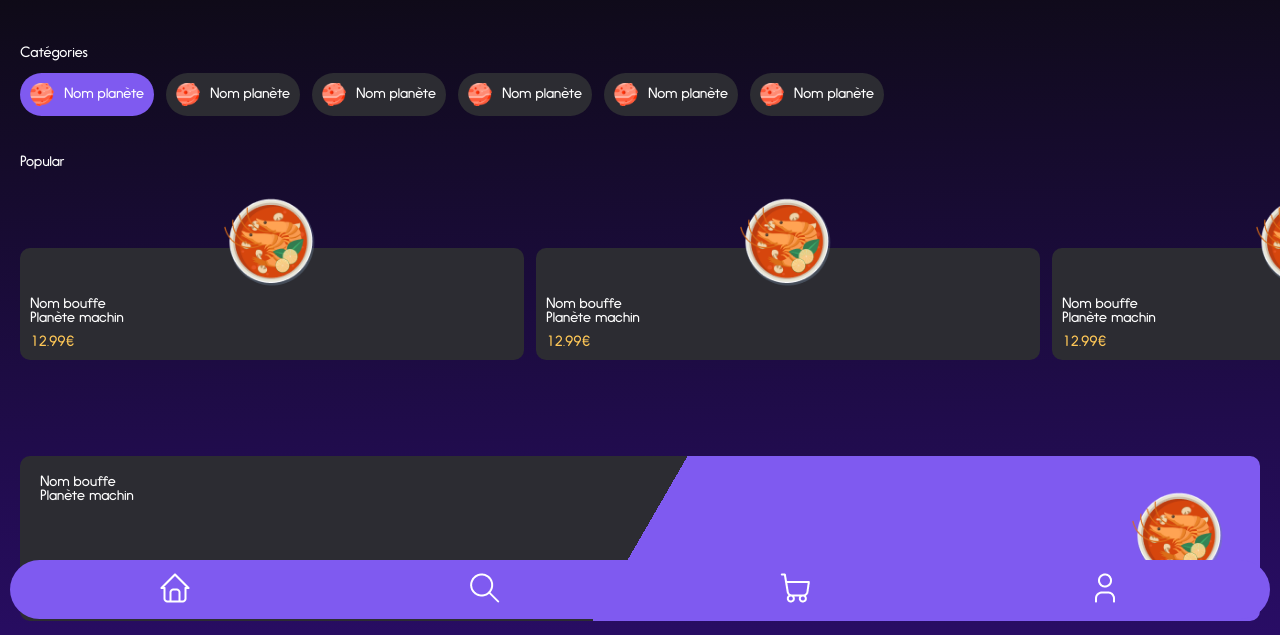
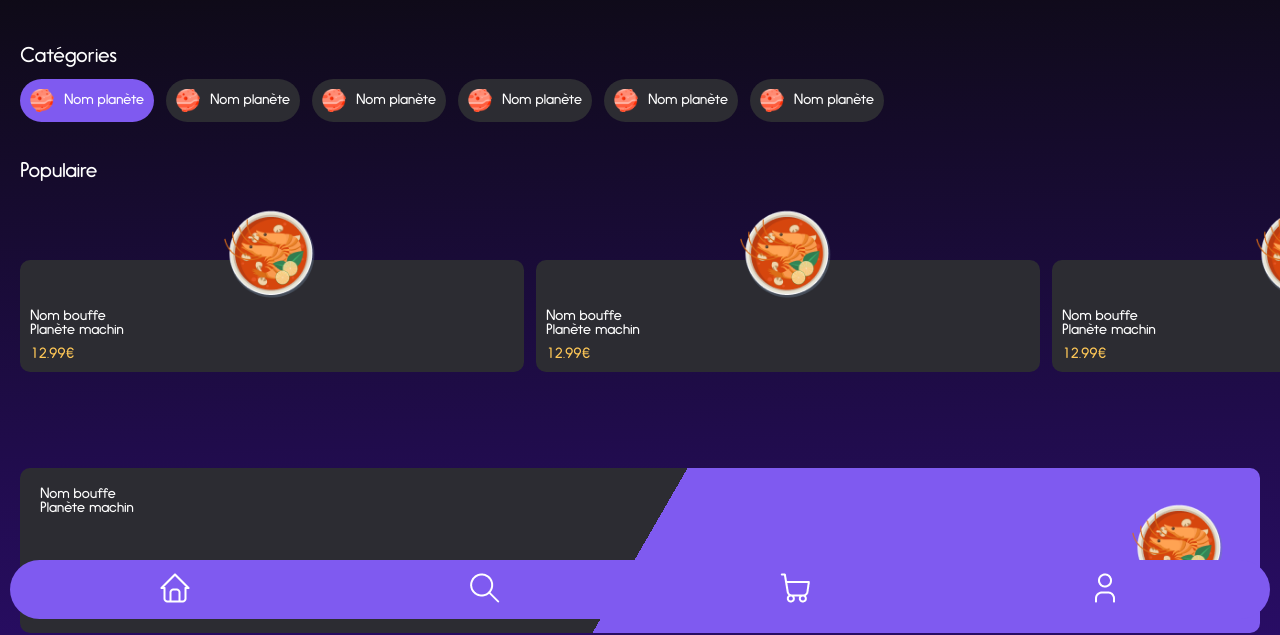
Before and after one commit to cubikean/hackathon_symfony, a website: page src/index.html in a window 1280 px wide. Shown: the part 171-806 px from the top of the page. Drawn offline with nearby package versions, Linux system fonts and the light colour scheme; files that its build step writes are made by us from their sources.

Commit message:
home end

```diff
--- a/src/index.html
+++ b/src/index.html
@@ -82,7 +82,7 @@
         </section>
 
         <section class="popular">
-            <h2>Popular</h2>
+            <h2>Populaire</h2>
             <div class="popular-container">
                 <div class="popular-container_single">
                     <img src="assets/img/plat.png" alt="">
--- a/src/sass/pages/_home.scss
+++ b/src/sass/pages/_home.scss
@@ -21,7 +21,8 @@ main {
 
         h2{
             color: white;
-            font-family: $Light;
+            font-size: 20px;
+
 
         }
 
@@ -65,6 +66,7 @@ main {
 
         h2{
             color: white;
+            font-size: 20px;
 
         }
 
@@ -119,6 +121,7 @@ main {
 
         h2{
             color: white;
+            font-size: 20px;
 
         }
 
```
